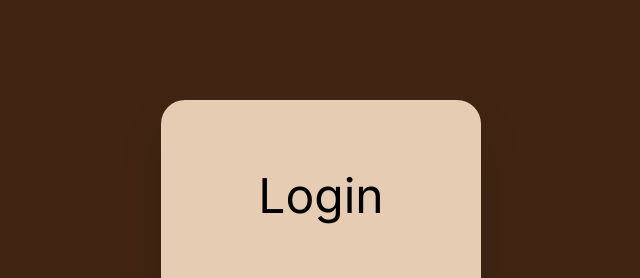
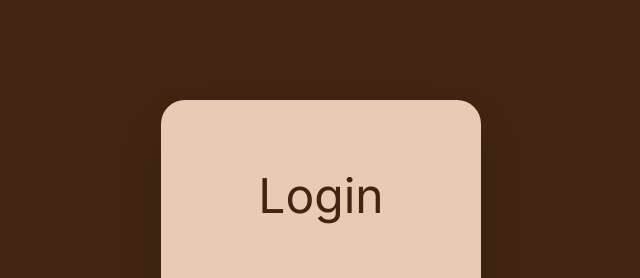
Before and after one commit to birajchhetri30/Note-Taking-App, a React (Vite) app in the folder Frontend/: page /login in a window 1280 px wide. Shown: the top 278 px of the page, without its empty margins (319-959 px from the left). Built offline with nearby package versions, Linux system fonts and the light colour scheme; a web font is replaced by a local one.

Commit message:
Fixed colors

```diff
--- a/Frontend/src/components/Filter.jsx
+++ b/Frontend/src/components/Filter.jsx
@@ -8,7 +8,7 @@ export default function Filter({ filterDropdownOpen, setFilterDropdownOpen, cate
                 className="rounded-full bg-primary-300 border-2 border-secondary-300 p-2 mx-2 cursor-pointer"
                 onClick={() => setFilterDropdownOpen((prev) => !prev)}
             >
-                <FaFilter />
+                <FaFilter className='fill-secondary-400'/>
             </div>
 
             {filterDropdownOpen && (
--- a/Frontend/src/components/Sort.jsx
+++ b/Frontend/src/components/Sort.jsx
@@ -4,10 +4,10 @@ export default function Sort({ sortDropdownOpen, setSortDropdownOpen, handleSort
     return (
         <div className="relative inline-block">
             <div
-                className="rounded-full bg-primary-300 border-2 border-secondary-300 p-2 mx-2 cursor-pointer"
+                className="rounded-full bg-primary-300 border-2 border-secondary-300 p-2 cursor-pointer"
                 onClick={() => setSortDropdownOpen(!sortDropdownOpen)}
             >
-                <TbArrowsSort />
+                <TbArrowsSort className='text-secondary-400'/>
             </div>
 
             {sortDropdownOpen && (
--- a/Frontend/src/index.css
+++ b/Frontend/src/index.css
@@ -14,7 +14,7 @@
 
 @layer components {
   .h1 {
-    @apply text-5xl text-black p-2
+    @apply text-5xl text-secondary-400 p-2
   }
 
   .credentials_input {
```
